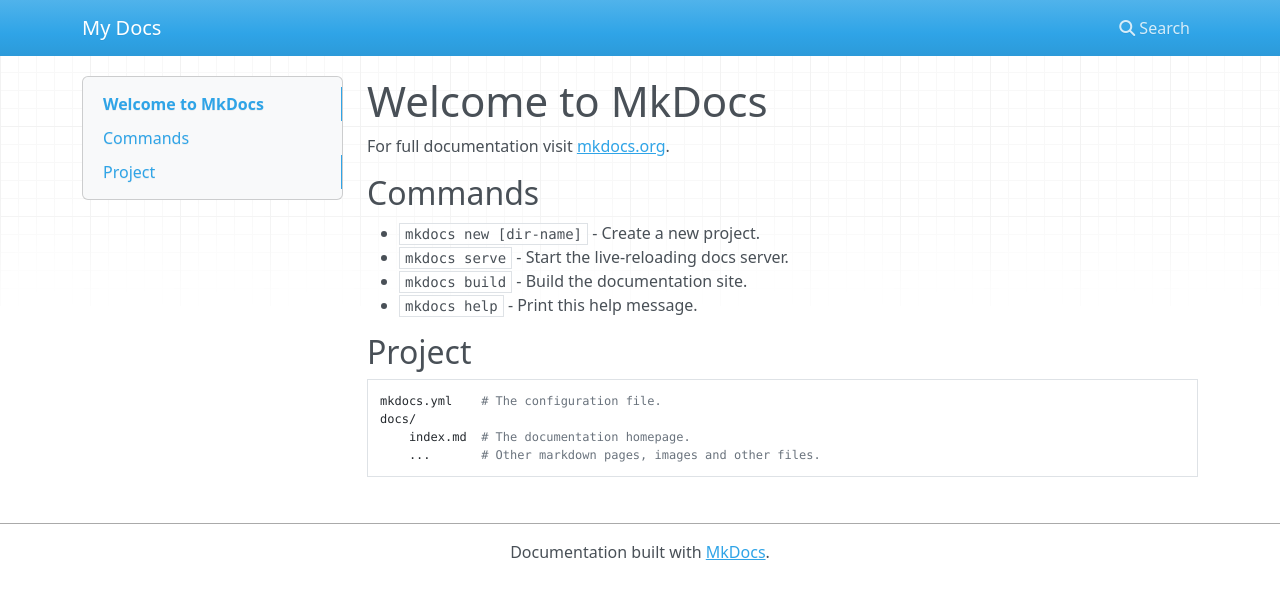
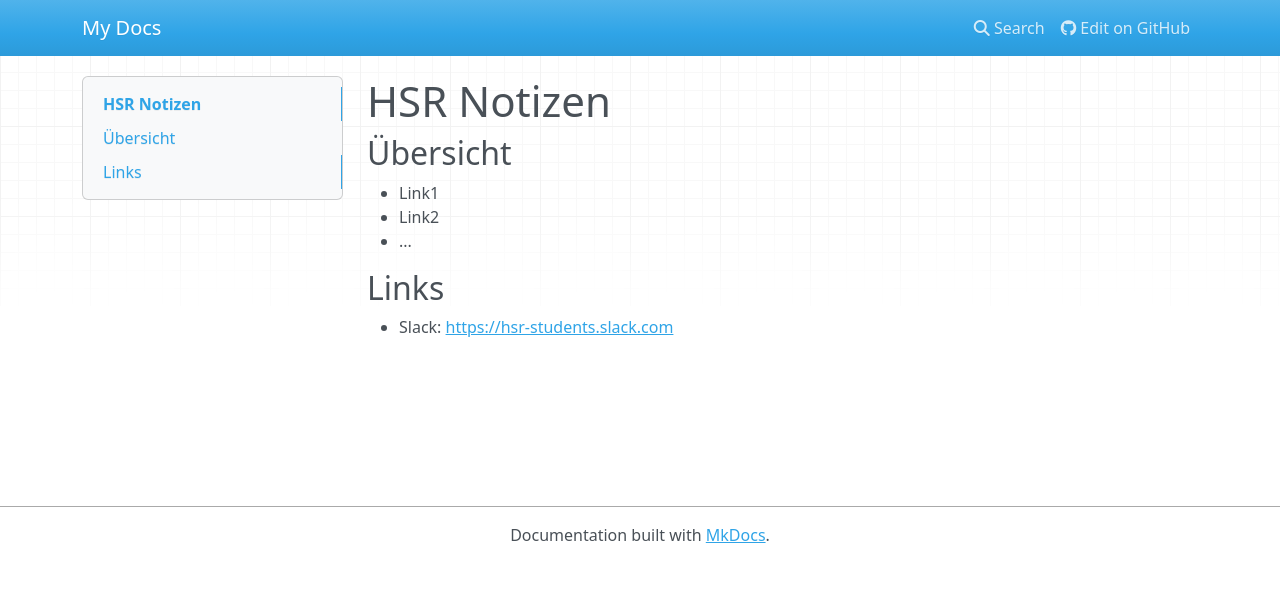
Before and after one commit to Excape/hsr-docs-fs16, an MkDocs documentation site: the page built from docs/index.md, in a window 1280 px wide. Shown: the top 599 px of the page. Built offline with MkDocs 1.6.1, drawn with Linux system fonts in a browser that asks for light colours; nearby versions of some CDN libraries.

Commit message:
First test

```diff
--- a/docs/index.md
+++ b/docs/index.md
@@ -1,17 +1,11 @@
-# Welcome to MkDocs
+# HSR Notizen
 
-For full documentation visit [mkdocs.org](http://mkdocs.org).
+## Übersicht
 
-## Commands
+* Link1
+* Link2
+* ...
 
-* `mkdocs new [dir-name]` - Create a new project.
-* `mkdocs serve` - Start the live-reloading docs server.
-* `mkdocs build` - Build the documentation site.
-* `mkdocs help` - Print this help message.
+## Links
 
-## Project
-
-    mkdocs.yml    # The configuration file.
-    docs/
-        index.md  # The documentation homepage.
-        ...       # Other markdown pages, images and other files.
+* Slack: <https://hsr-students.slack.com>
--- a/mkdocs.yml
+++ b/mkdocs.yml
@@ -1 +1,11 @@
 site_name: My Docs
+site_url: http://doc.cblog.ch
+repo_url: https://github.com/Excape/hsr-docs
+site_description: HSR Study Documentation
+site_author: Robin Suter
+
+markdown-extensions:
+  - toc
+  - sane_lists
+
+site_dir: /var/www/hsr-docs
```
